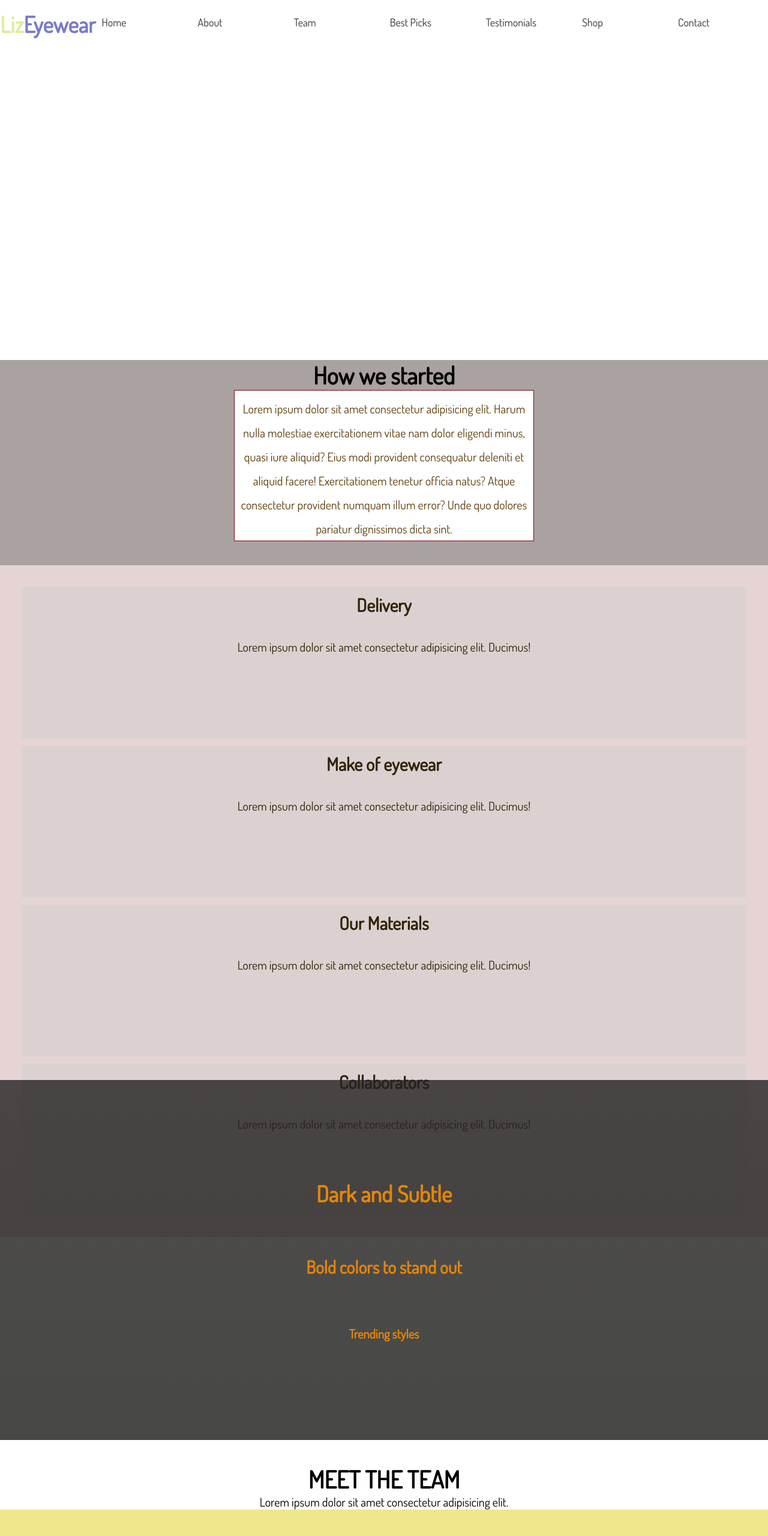
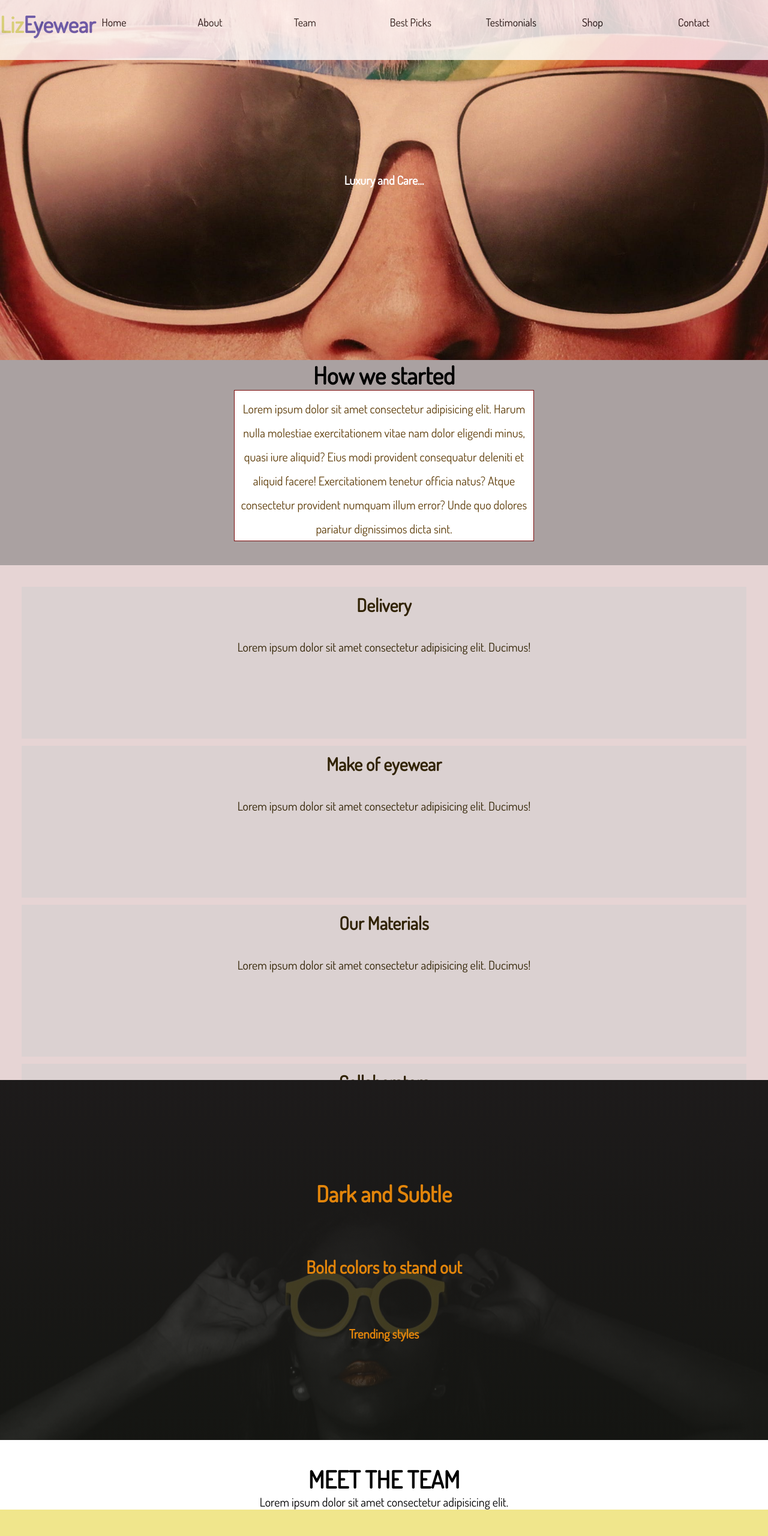
Before and after one commit to Elizabet-codes/First-Gls, a plain HTML site: page index.html in a window 1280 px wide. Shown: the top 2560 px of the page at 60% size. Drawn offline with Linux system fonts and the light colour scheme; the site is published under a folder, as on GitHub Pages, so addresses that start at the root find nothing.

Commit message:
edited images path

```diff
--- a/css/index.css
+++ b/css/index.css
@@ -58,7 +58,7 @@
     width:100%;
     background-size:cover;
     background-repeat:no-repeat;
-    background-image: url("/css/eyewear/rainbow.jpeg");
+    background-image: url("eyewear/rainbow.jpeg");
     opacity:.2 black;
 }
 
@@ -128,7 +128,7 @@
 
 
 .detail-img{
-    background:linear-gradient(rgba(36, 33, 33,0.8), rgba(25, 26, 22,0.8)),url("/css/eyewear/yello-model.jpeg");
+    background:linear-gradient(rgba(36, 33, 33,0.8), rgba(25, 26, 22,0.8)),url("eyewear/yello-model.jpeg");
     height:75vh;
     width:100%;
     background-size:cover;
```
